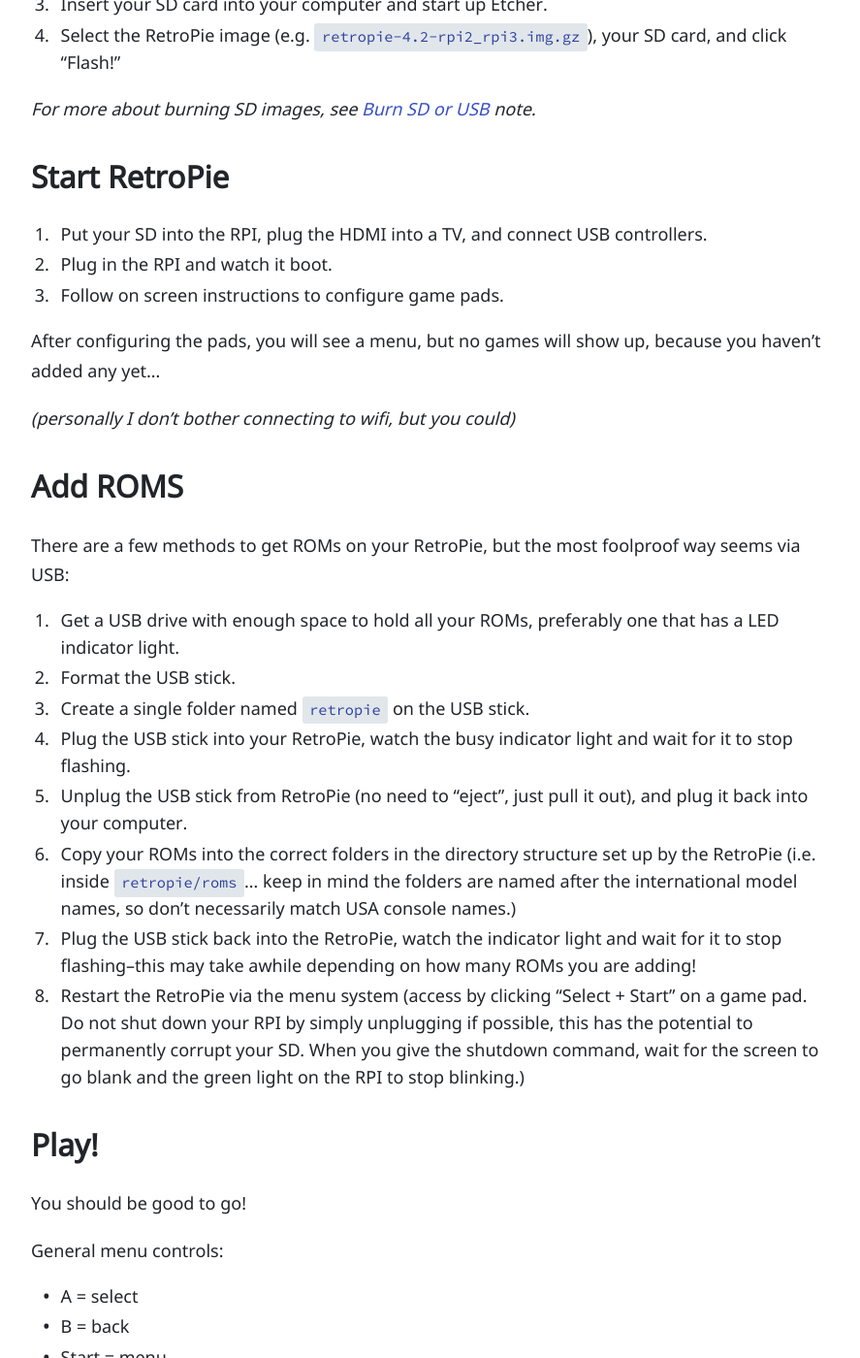
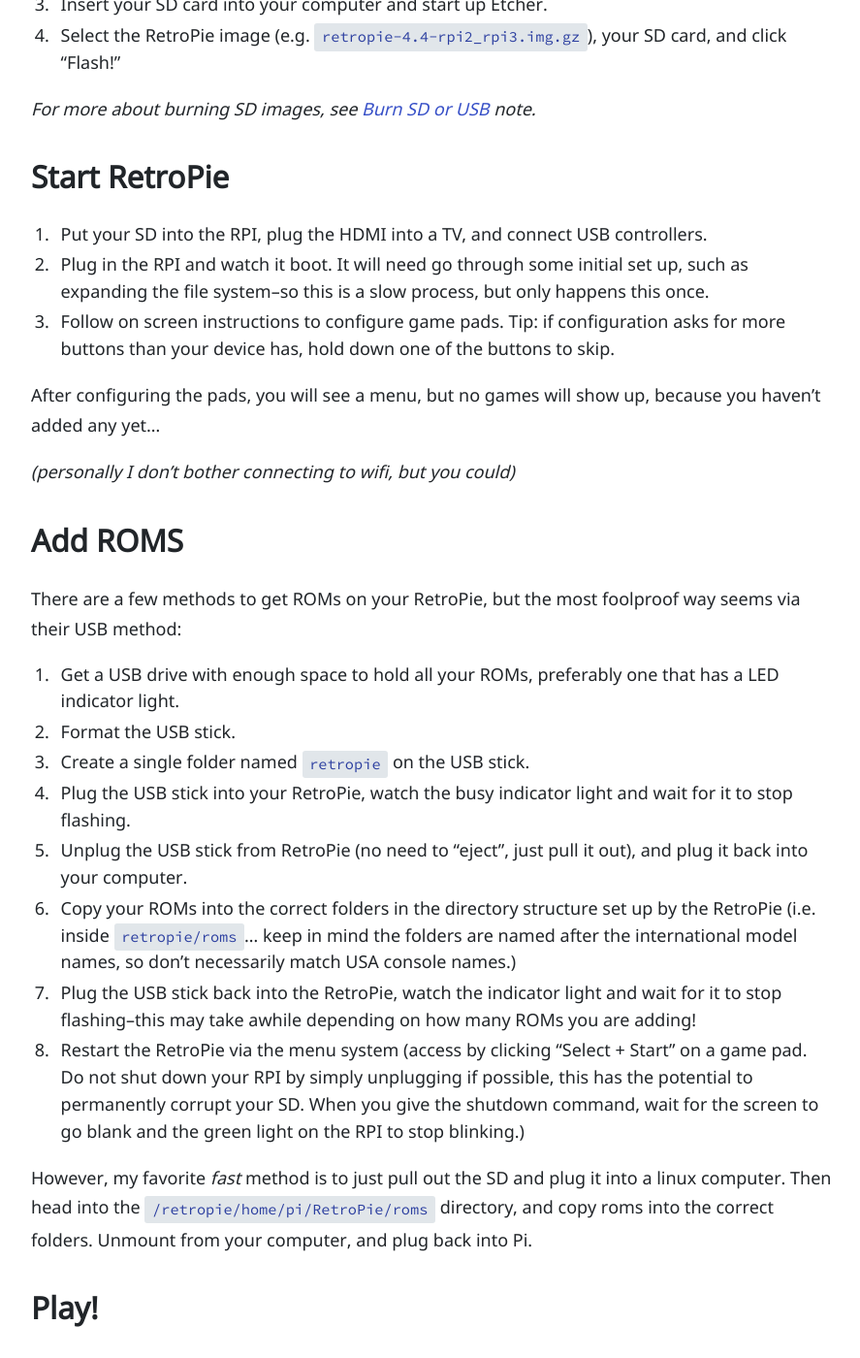
Before and after one commit to evanwill/_drafts, a Jekyll site: the page built from _notes/retropie.md, in a window 1280 px wide and 1400 px high, scrolled down 907 px. Shown: the whole window at 97% size, without its empty margins (194-1081 px from the left). Built offline with Jekyll 4.4.1, drawn with Linux system fonts in a browser that asks for light colours; some of the changed text lies outside the part shown.

Commit message:
fix some links

```diff
--- a/_notes/retropie.md
+++ b/_notes/retropie.md
@@ -14,24 +14,25 @@
 ## Hardware
 
 Suggested:
+
 - a Raspberry Pi 3 (from [MCM](http://www.mcmelectronics.com/product/83-17300), official distributor in US, also available many other places)
 - an micro SD card > 8GB (the RetroPie image is 2GB+, but you want plenty of room to add games)
 - some game pads, [USB](https://www.amazon.com/dp/B01KJS4ILY/ref=cm_sw_r_cp_ep_dp_09aIzb6JAXW5P) or [bluetooth](https://www.amazon.com/dp/B014QP2H1E/ref=cm_sw_r_cp_ep_dp_58aIzbS183WB8)
 
 ## Burn SD
 
-1. Download the [RetroPie image](https://retropie.org.uk/download/) for your RPI (it will be an `img.gz` file, you do NOT need to extract it).
-2. Download and install [Etcher](https://etcher.io/) if you don't have it.
+1. Download the [RetroPie image](https://retropie.org.uk/download/) for your RPI type (it will be an `img.gz` file, you do NOT need to extract it).
+2. Download and install [Etcher](https://www.balena.io/etcher/) if you don't have it.
 3. Insert your SD card into your computer and start up Etcher.
-4. Select the RetroPie image (e.g. `retropie-4.2-rpi2_rpi3.img.gz`), your SD card, and click "Flash!"
+4. Select the RetroPie image (e.g. `retropie-4.4-rpi2_rpi3.img.gz`), your SD card, and click "Flash!"
 
 *For more about burning SD images, see [Burn SD or USB](https://evanwill.github.io/_drafts/notes/burn-iso.html) note.*
 
 ## Start RetroPie
 
 1. Put your SD into the RPI, plug the HDMI into a TV, and connect USB controllers.
-2. Plug in the RPI and watch it boot.
-3. Follow on screen instructions to configure game pads.
+2. Plug in the RPI and watch it boot. It will need go through some initial set up, such as expanding the file system--so this is a slow process, but only happens this once.
+3. Follow on screen instructions to configure game pads. Tip: if configuration asks for more buttons than your device has, hold down one of the buttons to skip.
 
 After configuring the pads, you will see a menu, but no games will show up, because you haven't added any yet...
 
@@ -39,7 +40,8 @@
 
 ## Add ROMS
 
-There are a few methods to get ROMs on your RetroPie, but the most foolproof way seems via USB:
+There are a few methods to get ROMs on your RetroPie, but the most foolproof way seems via their USB method:
+
 1. Get a USB drive with enough space to hold all your ROMs, preferably one that has a LED indicator light.
 2. Format the USB stick.
 3. Create a single folder named `retropie` on the USB stick.
@@ -48,6 +50,10 @@
 6. Copy your ROMs into the correct folders in the directory structure set up by the RetroPie (i.e. inside `retropie/roms`... keep in mind the folders are named after the international model names, so don't necessarily match USA console names.)
 7. Plug the USB stick back into the RetroPie, watch the indicator light and wait for it to stop flashing--this may take awhile depending on how many ROMs you are adding!
 8. Restart the RetroPie via the menu system (access by clicking "Select + Start" on a game pad. Do not shut down your RPI by simply unplugging if possible, this has the potential to permanently corrupt your SD. When you give the shutdown command, wait for the screen to go blank and the green light on the RPI to stop blinking.)
+
+However, my favorite *fast* method is to just pull out the SD and plug it into a linux computer.
+Then head into the `/retropie/home/pi/RetroPie/roms` directory, and copy roms into the correct folders.
+Unmount from your computer, and plug back into Pi.
 
 ## Play!
 
@@ -59,3 +65,5 @@
 - Start = menu
 - Start + Select (in game) = exit back to main menu
 - Select + B (in game) = reset
+
+To shut down: "Start" (for main menu) > "Quit" > "Shutdown System"
```
Also changed, not shown: _notes/burn-iso.md (+1 -1 lines), _notes/epic-tweet.md (+1 -1 lines), _notes/linux-apps.md (+1 -1 lines).
